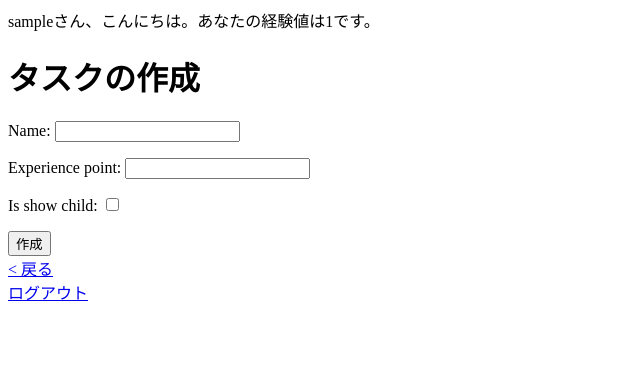
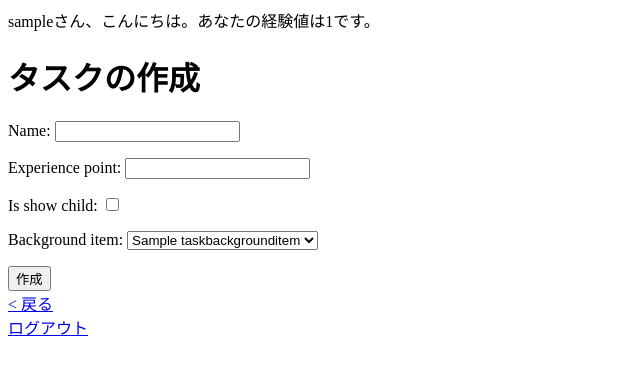
Before and after one commit to n3xem/FamilyQuest, a Django app: page /task/create/ in a window 1280 px wide. Shown: the top 375 px of the page, without its empty margins (0-640 px from the left). Run offline with Django 3.2, Linux system fonts and the light colour scheme; a user stored in the database is signed in; tables that the repository leaves empty hold one stand-in row (values such as "Sample post").

Commit message:
Add(shop): タスクの背景色変更機能

```diff
--- a/task/models.py
+++ b/task/models.py
@@ -1,10 +1,16 @@
 from django.db import models
+from django.db.models.deletion import PROTECT, SET_NULL
 from django.urls import reverse
 from django.db.models.fields import BooleanField
 
 class Task(models.Model):
     name = models.CharField(max_length=50)
     experience_point = models.IntegerField()
+    background_item = models.ForeignKey(
+        'shop.TaskBackgroundItem',
+        default=1,
+        on_delete=PROTECT
+    )
     client = models.ForeignKey(
         'users.User',
         on_delete=models.CASCADE,
@@ -13,6 +19,7 @@ class Task(models.Model):
         'users.User',
         on_delete=models.SET_NULL,
         null=True,
+        blank=True,
         related_name='completed_user'
     )
     is_show_child = models.BooleanField()
--- a/task/templates/task/task_list.html
+++ b/task/templates/task/task_list.html
@@ -8,6 +8,7 @@
 </div>
 {% endif %}
 {% for task in object_list %}
+<div style="background-color: {{ task.background_item.colorcode }};">
     <h2> <a href='{% url "task:detail" task.pk %}'>{{ task.name }}</a></h2>
     <ul>
         <li>依頼者:{{ task.client }}</li>
@@ -22,5 +23,6 @@
         <a href='{% url "task:complete" task.pk %}'>タスクを完了させる</a>
         {% endif %}
     </ul>
+</div>
 {% endfor %}
 {% endblock %}
--- a/task/views.py
+++ b/task/views.py
@@ -51,7 +51,7 @@ class DetailView(generic.DetailView):
 
 class CreateView(LoginRequiredMixin, generic.edit.CreateView):
     model = Task
-    fields = ['name', 'experience_point', 'is_show_child']
+    fields = ['name', 'experience_point', 'is_show_child', 'background_item']
     login_url = '/login/'
 
     def form_valid(self, form):
@@ -60,7 +60,7 @@ class CreateView(LoginRequiredMixin, generic.edit.CreateView):
 
 class UpdateView(LoginRequiredMixin, generic.edit.UpdateView):
     model = Task
-    fields = ['name', 'experience_point', 'is_show_child']
+    fields = ['name', 'experience_point', 'is_show_child', 'background_item']
     login_url = '/login/'
 
     def form_valid(self, form):
```
Also changed, not shown: task/migrations/0003_task_background_item.py (added), task/migrations/0004_auto_20210204_1640.py (added), task/migrations/0005_auto_20210204_1640.py (added), task/migrations/0006_auto_20210204_1656.py (added). Lines whose indentation alone changed are shown as unchanged.
